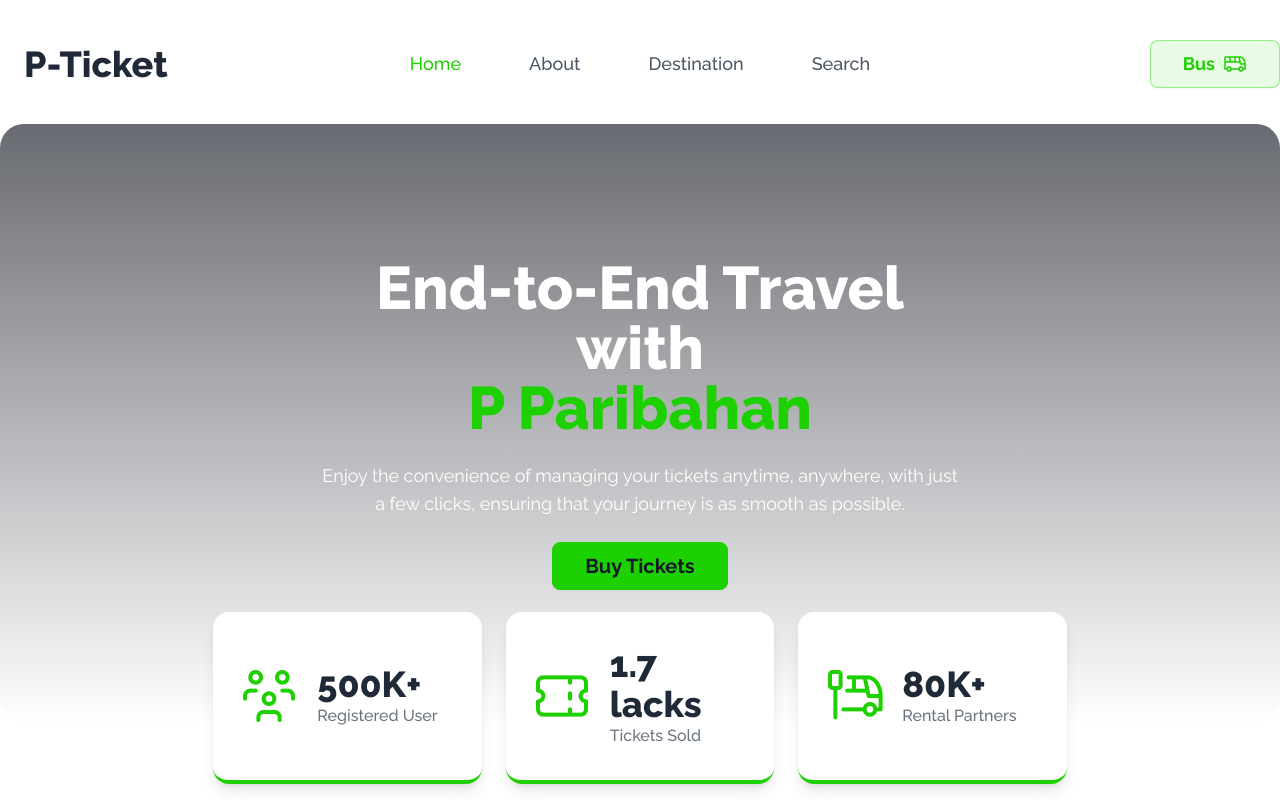
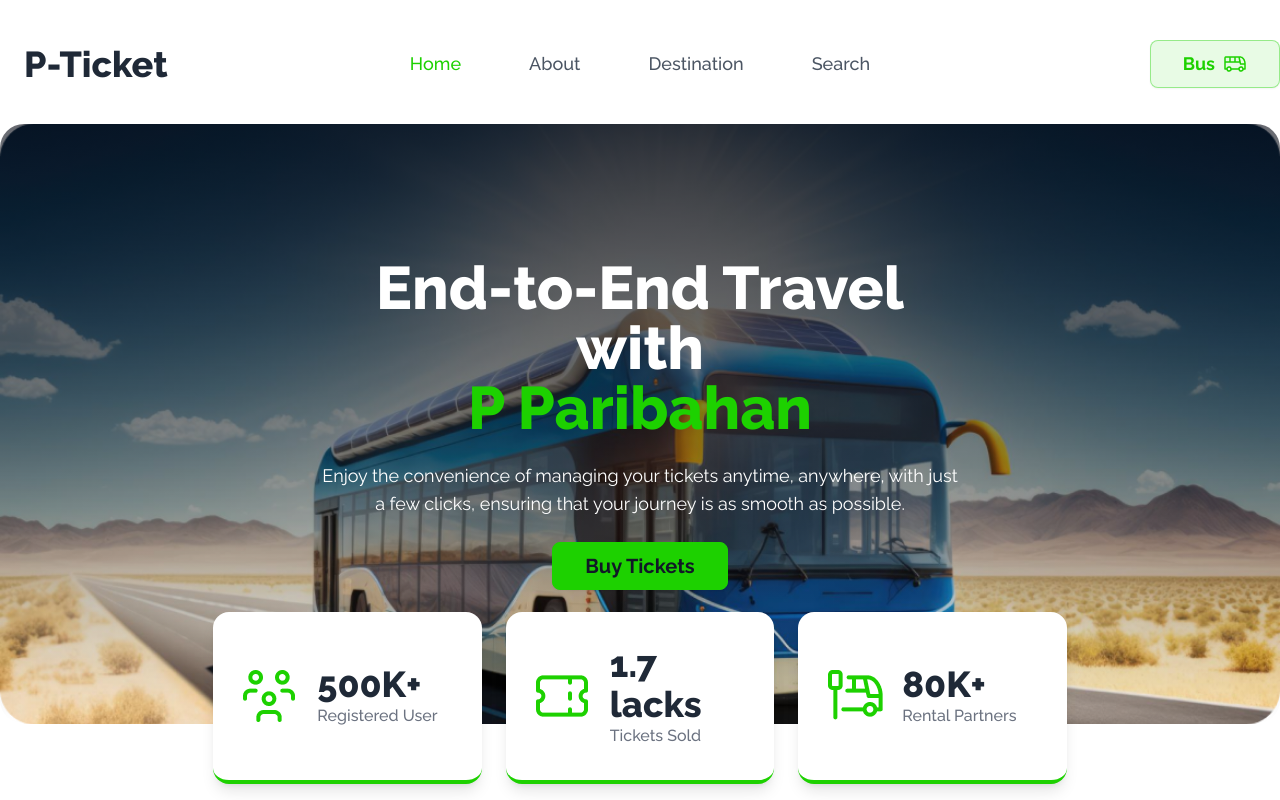
Before and after one commit to codewrangler-yasmin/p-ticket, a website: page index.html in a window 1280 px wide. Shown: the top 800 px of the page. Drawn offline with Linux system fonts and the light colour scheme; the site is published under a folder, as on GitHub Pages, so addresses that start at the root find nothing.

Commit message:
Updated banner background image

```diff
--- a/index.html
+++ b/index.html
@@ -134,7 +134,8 @@
         <!-- Banner Section -->
         <section class="container mx-auto">
           <div
-            class="bg-[url('/public/images/banner.png')] bg-cover bg-center bg-bottom bg-no-repeat w-full h-[50vh] lg:h-[75vh] rounded-3xl relative mt-6 lg:mt-9 py-16"
+            style="background-image: url('./public/images/banner.png')"
+            class="bg-cover bg-center bg-bottom bg-no-repeat w-full h-[50vh] lg:h-[75vh] rounded-3xl relative mt-6 lg:mt-9 py-16"
           >
             <!-- Banner gradient layer -->
             <div
```
